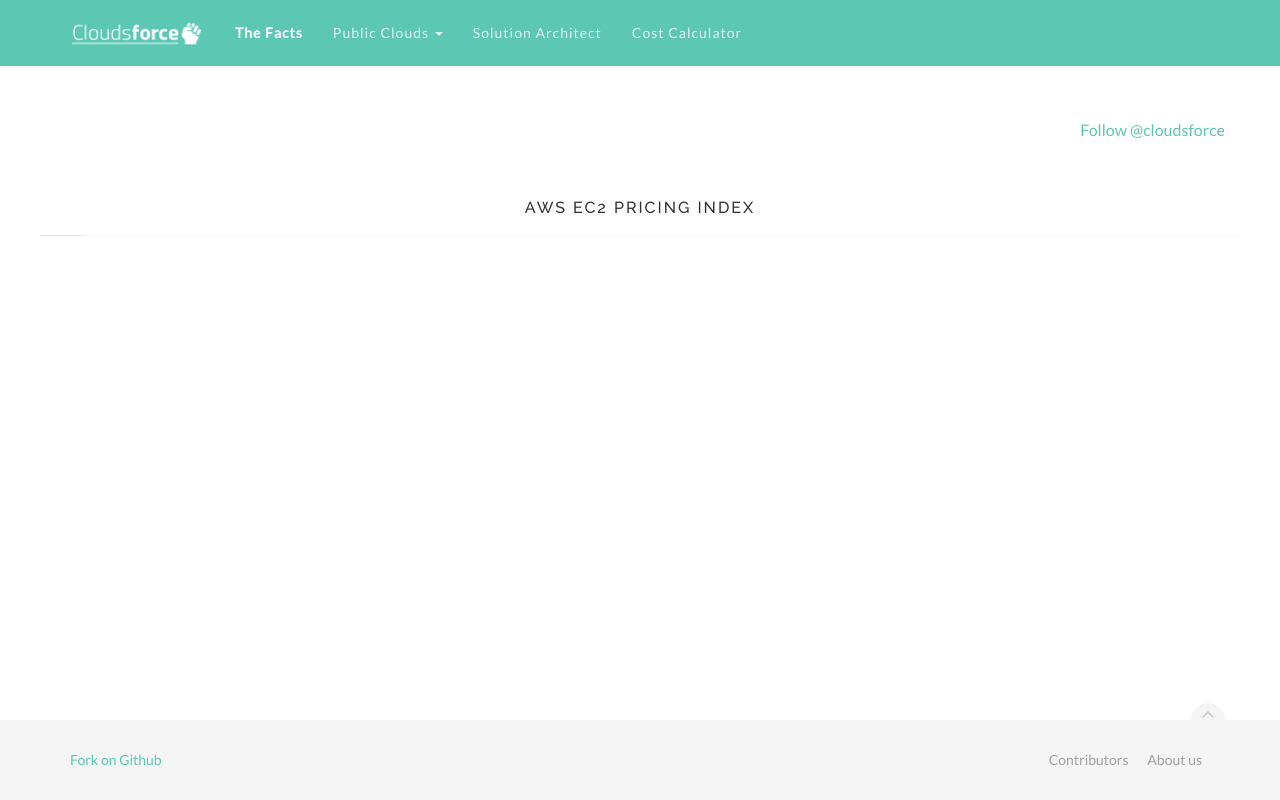
After one commit to cloudsforce/cloudsforce.com, a PHP site: template template/template-cost-calculator-ec2.php in a window 1280 px wide. The commit adds this page. Run offline with PHP 8.4, Linux system fonts and the light colour scheme; the template is opened without the code that fills it, so the values that code supplies are empty.

Commit message:
WIP Update Links and add EC2 pricing index page structure

```diff
--- a/template/footer.php
+++ b/template/footer.php
@@ -6,12 +6,13 @@
 
         <div class="row">
           <div class="col-md-6 col-sm-6">
-            <p>Github</p>
+            <p><!-- Place this tag where you want the button to render. -->
+                <a class="github-button" href="https://github.com/cloudsforce/cloudsforce.com/fork" data-icon="octicon-repo-forked" data-size="large" aria-label="Fork cloudsforce/cloudsforce.com on GitHub">Fork on Github</a></p>
           </div>
           <div class="col-md-6 col-sm-6">
             <ul class="footer-menu">
-              <li><a href="">Contributors</a></li>
-              <li><a href="">About us</a></li>
+              <li><a href="https://github.com/cloudsforce/cloudsforce.com/graphs/contributors">Contributors</a></li>
+              <li><a href="https://github.com/cloudsforce/cloudsforce.com/blob/master/README.md">About us</a></li>
             </ul>
           </div>
         </div>
@@ -22,6 +23,6 @@
     <!-- Scripts -->
     <script src="<?php echo $file_path; ?>assets/js/theDocs.all.min.js"></script>
     <script src="<?php echo $file_path; ?>assets/js/custom.js"></script>
-
+    <script async defer src="https://buttons.github.io/buttons.js"></script>
   </body>
 </html>
--- a/template/header.php
+++ b/template/header.php
@@ -64,7 +64,7 @@
             <!-- Top navbar -->
             <div id="navbar" class="navbar-collapse collapse" aria-expanded="true" role="banner">
               <ul class="nav navbar-nav">
-                <li class="active"><a href="">The Facts</a></li>
+                <li class="active"><a href="<?php echo $domain_url; ?>">The Facts</a></li>
                 <li class="dropdown">
                   <a href="#" class="dropdown-toggle" data-toggle="dropdown" role="button" aria-expanded="false">Public Clouds <span class="caret"></span></a>
                   <ul class="dropdown-menu" role="menu">
--- a/template/template-alibaba.php
+++ b/template/template-alibaba.php
@@ -18,6 +18,9 @@
 <main class="container">
     <div class="row">
         <article class="col-md-12 main-content" role="main">
+            <p>
+            <span class="pull-right"><a class="github-button" href="https://github.com/cloudsforce" data-size="large" aria-label="Follow @cloudsforce on GitHub">Follow @cloudsforce</a></span>
+            </p>
             <?php echo $parser->text($content); ?>
         </article>
     </div>
--- a/template/template-aws.php
+++ b/template/template-aws.php
@@ -6,7 +6,10 @@
         <article class="col-md-12 main-content" role="main">
             <header>
                 <h1>AWS</h1>
-                <p>Pending update</p>
+                <p>
+                    This section is pending contribution. Fork our <a href="https://github.com/cloudsforce">github repository</a> to start collaboration.
+                    <span class="pull-right"><a class="github-button" href="https://github.com/cloudsforce" data-size="large" aria-label="Follow @cloudsforce on GitHub">Follow @cloudsforce</a></span>
+                </p>
             </header>
         </article>
     </div>
--- a/template/template-azure.php
+++ b/template/template-azure.php
@@ -6,7 +6,10 @@
         <article class="col-md-12 main-content" role="main">
             <header>
                 <h1>Azure</h1>
-                <p>Pending update</p>
+                <p>
+                    This section is pending contribution. Fork our <a href="https://github.com/cloudsforce">github repository</a> to start collaboration.
+                    <span class="pull-right"><a class="github-button" href="https://github.com/cloudsforce" data-size="large" aria-label="Follow @cloudsforce on GitHub">Follow @cloudsforce</a></span>
+                </p>
             </header>
         </article>
     </div>
--- /dev/null
+++ b/template/template-cost-calculator-ec2.php
@@ -0,0 +1,27 @@
+<?php include_once 'header.php'; ?>
+
+
+<main class="container">
+    <div class="row">
+        <article class="col-md-12 main-content" role="main">
+            <span class="pull-right"><a class="github-button" href="https://github.com/cloudsforce" data-size="large" aria-label="Follow @cloudsforce on GitHub">Follow @cloudsforce</a></span>
+        </article>
+        <div class="row">
+            <div class="promo small-icon">
+                <h3>AWS EC2 Pricing Index</h3>
+                <p>
+                </p>
+                <div class="col-md-12">
+                    <div class="col-md-2"></div>
+                    <div class="col-md-8">
+                    </div>
+                    <div class="col-md-2"></div>
+                </div>
+            </div>
+        </div>
+    </div>
+</main>
+
+
+
+<?php include_once 'footer.php'; ?>
--- a/template/template-cost-calculator.php
+++ b/template/template-cost-calculator.php
@@ -6,7 +6,10 @@
         <article class="col-md-12 main-content" role="main">
             <header>
                 <h1>Cloud Cost Calculator</h1>
-                <p>Compare and estimate the dollars before you make a plan.</p>
+                <p>
+                    Compare and estimate the dollars before you make a plan.
+                    <span class="pull-right"><a class="github-button" href="https://github.com/cloudsforce" data-size="large" aria-label="Follow @cloudsforce on GitHub">Follow @cloudsforce</a></span>
+                </p>
             </header>
         </article>
     </div>
--- a/template/template-solution-architect.php
+++ b/template/template-solution-architect.php
@@ -6,7 +6,10 @@
         <article class="col-md-12 main-content" role="main">
             <header>
                 <h1>Solution Architect</h1>
-                <p>Pending update</p>
+                <p>
+                    This section is pending contribution. Fork our <a href="https://github.com/cloudsforce">github repository</a> to start collaboration.
+                    <span class="pull-right"><a class="github-button" href="https://github.com/cloudsforce" data-size="large" aria-label="Follow @cloudsforce on GitHub">Follow @cloudsforce</a></span>
+                </p>
             </header>
         </article>
     </div>
```
Also changed, not shown: routes/route-calculator.php (+8 -0 lines).
